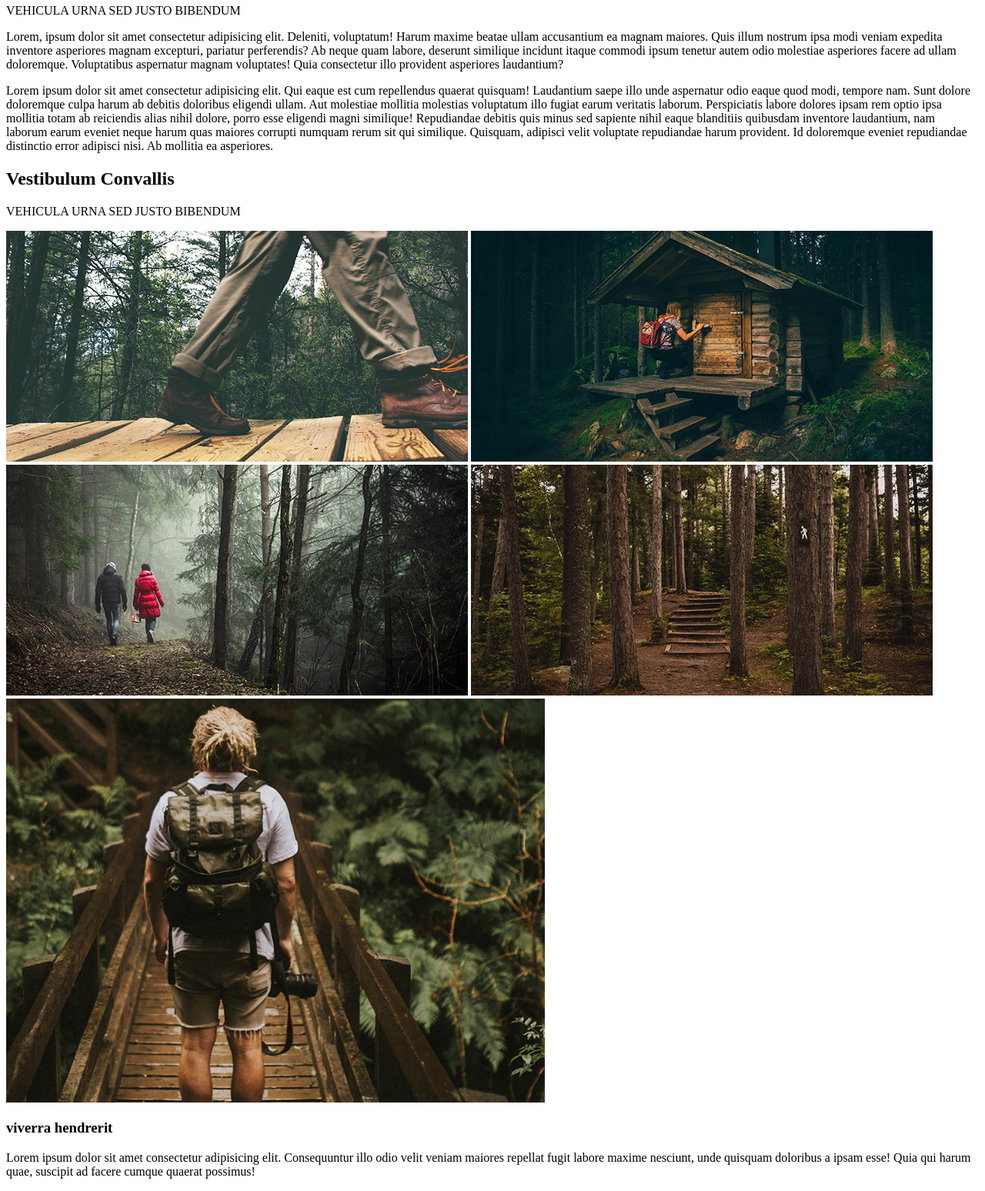
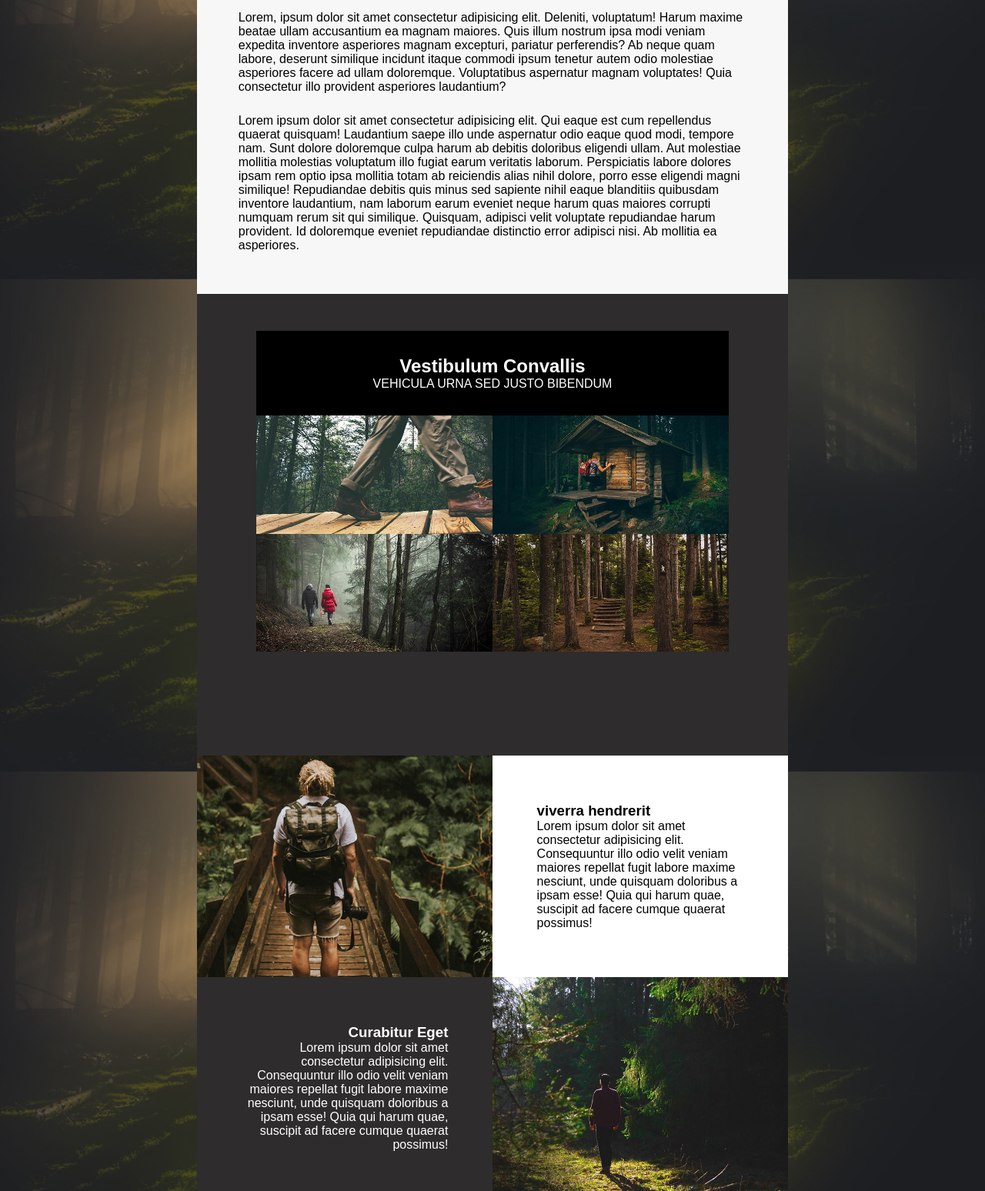
Before and after one commit to Nelnaji/Caminar, a plain HTML site: page caminar/index.html in a window 1280 px wide. Shown: the part 623-2171 px from the top of the page at 77% size. Drawn offline with Linux system fonts and the light colour scheme.

Commit message:
html and css

```diff
--- a/caminar/public/css/style.css
+++ b/caminar/public/css/style.css
@@ -0,0 +1,127 @@
+*{
+    padding: 0%;
+    margin: 0%;
+    box-sizing: border-box;
+}
+@import url('https://fonts.googleapis.com/css2?family=Poppins:wght@100&display=swap');
+
+body{
+    background: url("../images/bg.jpg") repeat-y center center;   background-size: contain;
+    font-family: 'Poppins', sans-serif;
+}
+.full-page{
+    display: flex;
+    flex-direction:column;
+    justify-content: center;
+    align-items: center;
+}
+.wrap-main-title{
+    color: white;
+    margin: 2%;
+}
+.main-title{
+    font-size: 50px;
+}
+.main-title-text{
+    font-size: 10px;
+    display: flex;
+    justify-content: center;
+}
+.container-principal{
+    width: 60%;
+    margin: auto;
+}
+.hero{
+    width: 100%;
+}
+.wrap-sub-hero{
+    display: flex;
+    flex-direction: column;
+    justify-content: center;
+    align-items: center;
+    background-color: white;
+    height: 170px;
+}
+.text-intro{
+    display: flex;
+    flex-direction: column;
+    justify-content: center;
+    background-color: rgb(247, 247, 247);
+    padding: 7%;
+}
+.wrap-house{
+    height: 600px;
+    background-color: rgb(46, 44, 44);
+    padding-top: 3rem;
+}
+.wrap-house-intro{
+    color: white;
+    display: flex;
+    flex-direction: column;
+    justify-content: center;
+    align-items: center;
+    background-color: black;
+    height: 110px;
+    width: 80%;
+    margin: auto;
+    padding: 2.5rem;
+}
+.wrap-text-intro p:nth-child(2){
+    margin-top: 4%;
+}
+.grid-4{
+    display: flex;
+    justify-content: center;
+    flex-wrap: wrap;
+}
+.grid-4-img{
+    width: 40%;
+}
+.grid-6{
+    display: grid;
+    grid-template-columns: repeat(2, 1fr); grid-template-rows: repeat(3, 1fr); grid-column-gap: 0px; grid-row-gap: 0px;
+}
+.grid-6-img {
+    width: 100%;
+}
+.grid-6-elem{
+    background-color: white;
+    display: flex;
+    flex-direction: column;
+    justify-content: center;
+    align-items: center;
+}
+.grid-6-elem-sub{
+    padding: 15%;
+}
+.grid-6-elem-sub-title{
+    display: flex;
+    justify-content: start;
+    align-items: center;
+}
+.grid-6-elem:nth-child(3){
+    background-color: rgb(46, 44, 44);
+    color: white;
+}
+.grid-6-elem:nth-child(3) .grid-6-elem-sub-title {
+    display: flex;
+    justify-content: end;
+}
+.grid-6-elem:nth-child(3) .grid-6-elem-sub-text{
+    text-align: end;
+}
+.icons{
+    display: flex;
+    justify-content: center;
+    align-items: center;
+    gap: 10px;
+    color: white;
+    height: 100px;
+}
+footer p{
+    margin-bottom: 5%;
+    color: white;
+}
+.footer-link{
+    color: white;
+}
```
Also changed, not shown: caminar/index.html (+2 -0 lines).
